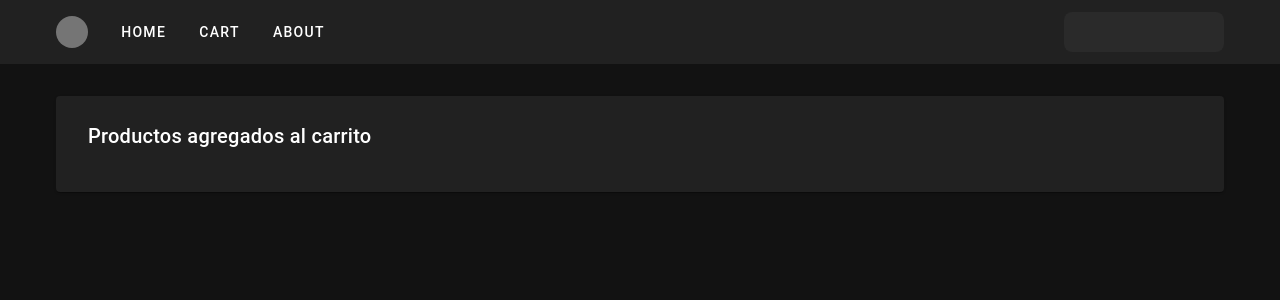
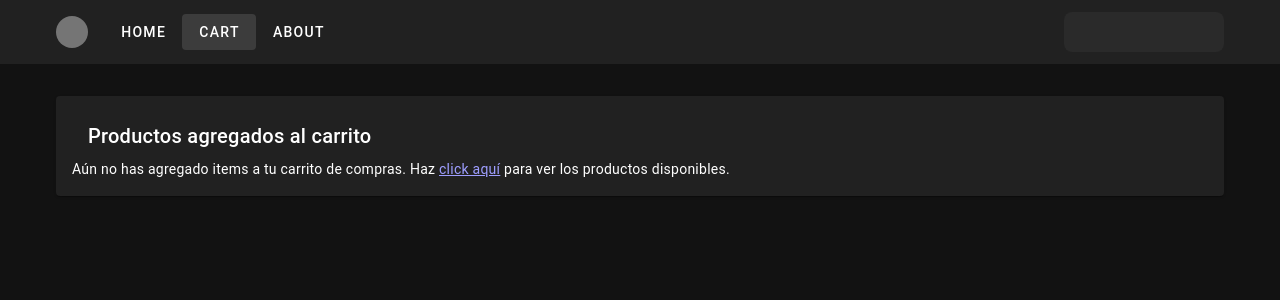
Before and after one commit to damsproyectos/vue-3-ecommerce, a Vue app: page /cart in a window 1280 px wide. Shown: the top 300 px of the page. Built offline with nearby package versions, Linux system fonts and the light colour scheme.

Commit message:
Router link a Cart para que se vean los productos

```diff
--- a/src/components/Cart.vue
+++ b/src/components/Cart.vue
@@ -1,7 +1,8 @@
 <script lang="ts">
-import type { PropType } from 'vue';
-import type { CartDetail } from '@/model/types';
+// import type { PropType } from 'vue';
+// import type { CartDetail } from '@/model/types';
 import { useCartStore } from '@/stores/cart';
+import { RouterLink } from 'vue-router';
 
 export default {
     // props: {
@@ -10,10 +11,24 @@ export default {
     //         required: true
     //     }
     // },
+    methods: {
+        decrementQuantity(productId: number) {
+            this.cartStore.decrement(productId);
+        },
+        incrementQuantity(productId: number) {
+            this.cartStore.increment(productId);
+        },
+        deleteProduct(productId: number) {
+            this.cartStore.deleteProduct(productId);
+        }
+    },
     computed: {
+        cartStore() {
+          return useCartStore();
+        },
         details() {
-            const cartStore = useCartStore();
-            return cartStore.details;
+            // const cartStore = useCartStore();
+            return this.cartStore.details;
         }
     }
     // data() {
@@ -31,14 +46,27 @@ export default {
                 Productos agregados al carrito
             </v-card-title>
 
-            <v-list>
+            <v-list v-if="details.length > 0">
                 <v-list-item v-for="detail in details" :value="detail.productId">
                     <v-list-item-title>
                         Product {{ detail.productId }}
+                        <v-btn @click="decrementQuantity(detail.productId)">
+                            -
+                        </v-btn>
                         (Qty: {{ detail.quantity }})
+                        <v-btn @click="incrementQuantity(detail.productId)">
+                            +
+                        </v-btn>
+                        <v-btn @click="deleteProduct(detail.productId)">
+                            Eliminar
+                        </v-btn>
                     </v-list-item-title>
                 </v-list-item>
             </v-list>
+            <p v-else>
+                Aún no has agregado items a tu carrito de compras.
+                Haz <RouterLink to="/">click aquí</RouterLink> para ver los productos disponibles.
+            </p>
         </v-card-text>
     </v-card>
 </template>
--- a/src/components/TopBar.vue
+++ b/src/components/TopBar.vue
@@ -22,21 +22,21 @@ export default {
         ></v-avatar>
 
         <RouterLink to="/" custom="" v-slot="{navigate}">
-          <v-btn variant="text" @click="navigate">
+          <v-btn :active="$route.name === 'home'" variant="text" @click="navigate">
             Home
           </v-btn>
         </RouterLink>
 
         <RouterLink to="/cart" custom="" v-slot="{navigate}">
           <v-badge :content="itemsCount" :model-value="itemsCount > 0" color="orange-lighten-2">
-            <v-btn variant="text" @click="navigate">
+            <v-btn :active="$route.name === 'cart'" variant="text" @click="navigate">
               Cart
             </v-btn>
           </v-badge>
         </RouterLink>
 
         <RouterLink to="/about" custom="" v-slot="{navigate}">
-          <v-btn variant="text" @click="navigate">
+          <v-btn :active="$route.name === 'about'" variant="text" @click="navigate">
             About
           </v-btn>
         </RouterLink>
--- a/src/stores/cart.ts
+++ b/src/stores/cart.ts
@@ -30,5 +30,27 @@ export const useCartStore = defineStore('cart', {
           });
       }
     },
+    deleteProduct(productId: number) {
+      const index = this.details.findIndex(d => d.productId === productId);
+      this.details.splice(index, 1);
+    },
+    increment(productId: number) {
+      const detailFound = this.details.find(d => d.productId === productId);
+
+      if (detailFound) {
+        detailFound.quantity += 1;
+      }
+    },
+    decrement(productId: number) {
+      const detailFound = this.details.find(d => d.productId === productId);
+
+      if (detailFound) {
+        detailFound.quantity -= 1;
+
+        if (detailFound.quantity === 0) {
+          this.deleteProduct(productId);
+       }
+     }
+   }
   },
 })
```
